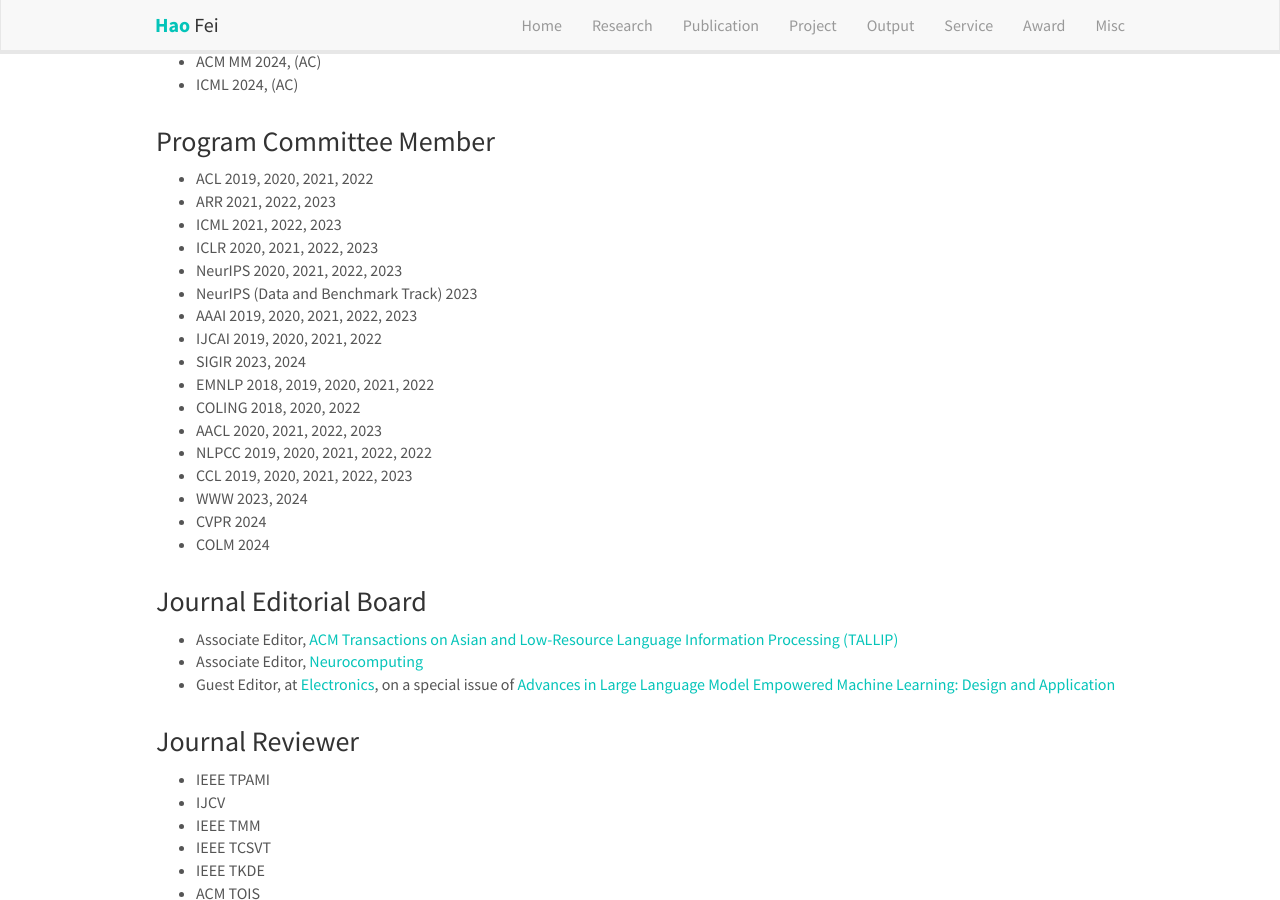
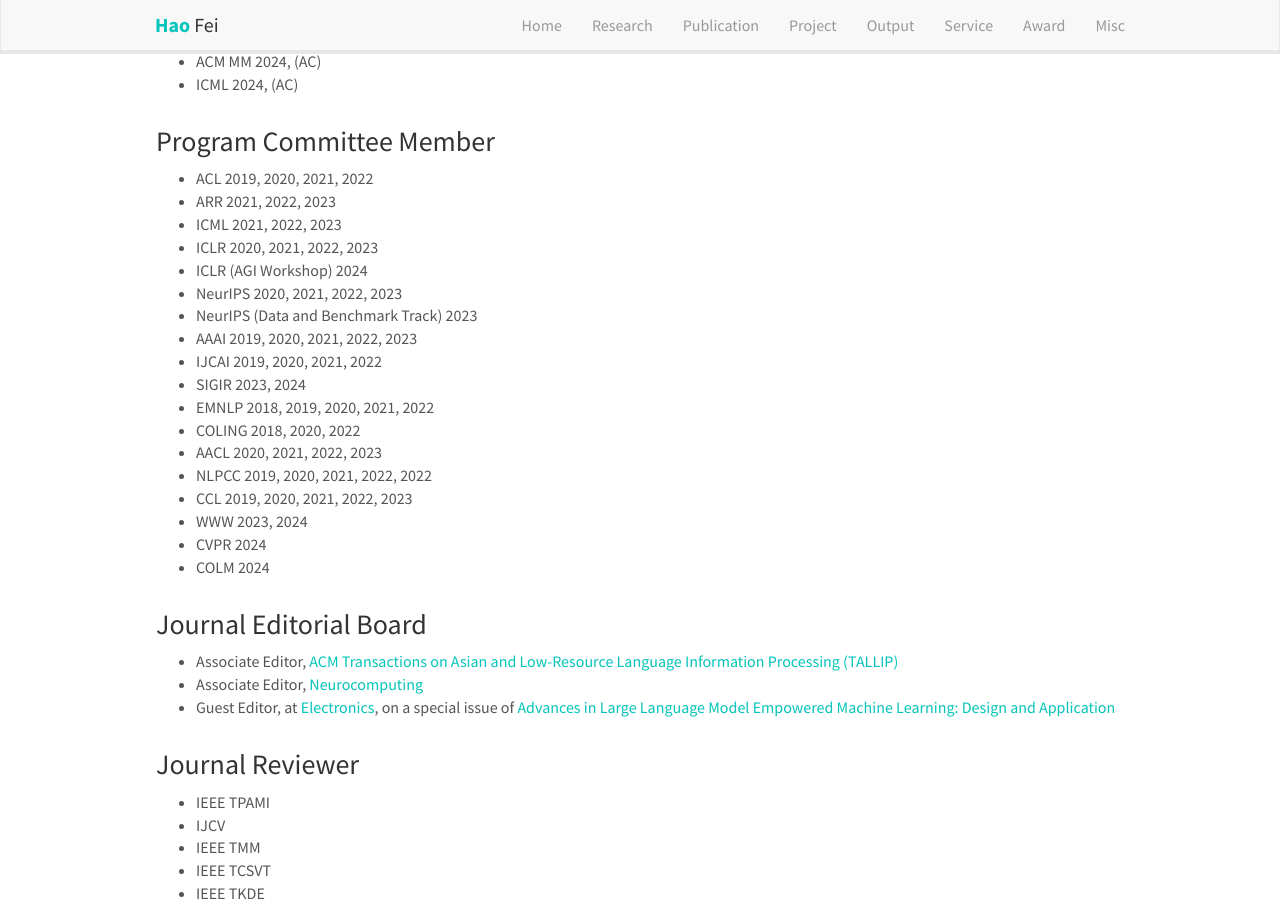
Before and after one commit to scofield7419/scofield7419.github.io, a Jekyll site: the page built from _pages/services.md, in a window 1280 px wide and 900 px high, scrolled down 647 px. Built offline with Jekyll 4.4.1, drawn with Linux system fonts in a browser that asks for light colours; nearby versions of some CDN libraries; comment, search, counter and statistics services are not loaded; a style sheet for code colours, icons or effects is not loaded.

Commit message:
Update services.md

```diff
--- a/_pages/services.md
+++ b/_pages/services.md
@@ -52,6 +52,7 @@
 - ARR 2021, 2022, 2023
 - ICML 2021, 2022, 2023
 - ICLR 2020, 2021, 2022, 2023
+- ICLR (AGI Workshop) 2024
 - NeurIPS 2020, 2021, 2022, 2023
 - NeurIPS (Data and Benchmark Track) 2023
 - AAAI 2019, 2020, 2021, 2022, 2023
@@ -65,8 +66,6 @@
 - WWW 2023, 2024
 - CVPR 2024
 - COLM 2024
-
-
 
 <div style="margin-top: 30px"></div>
 
```
